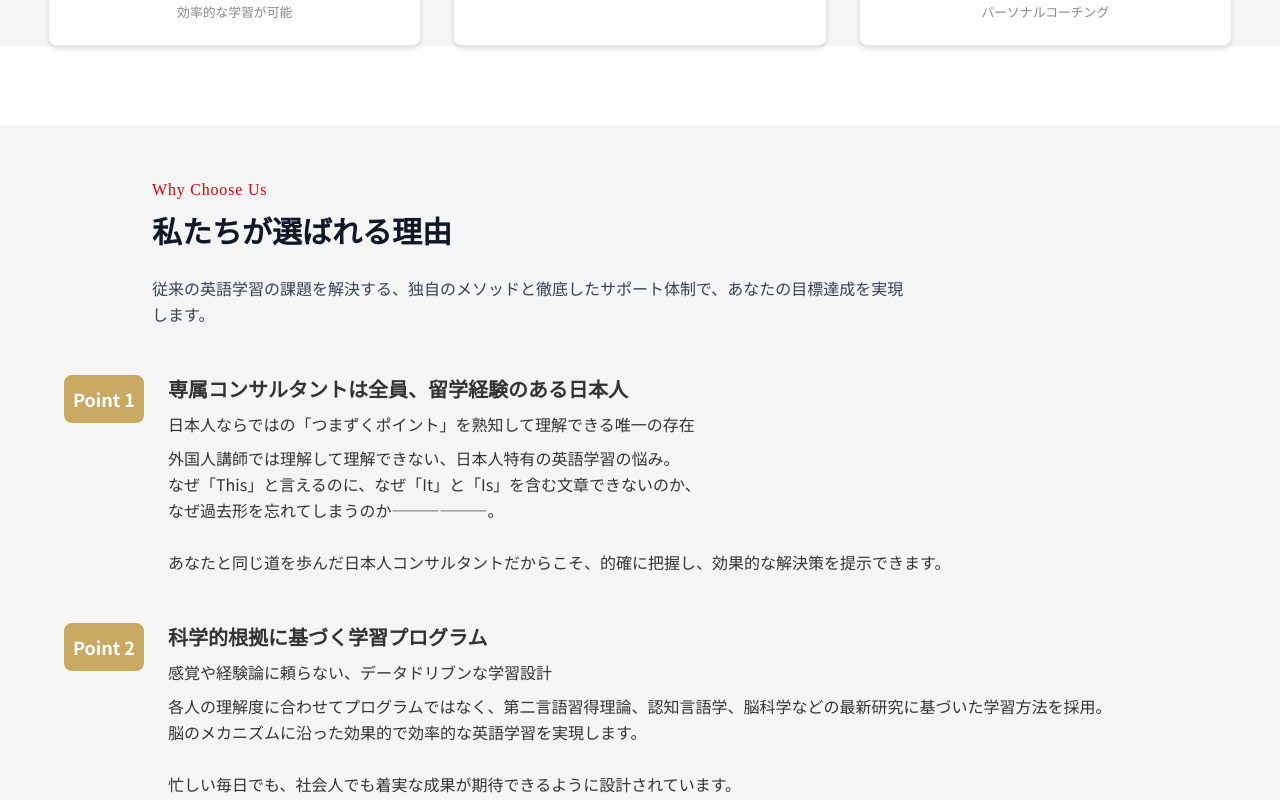
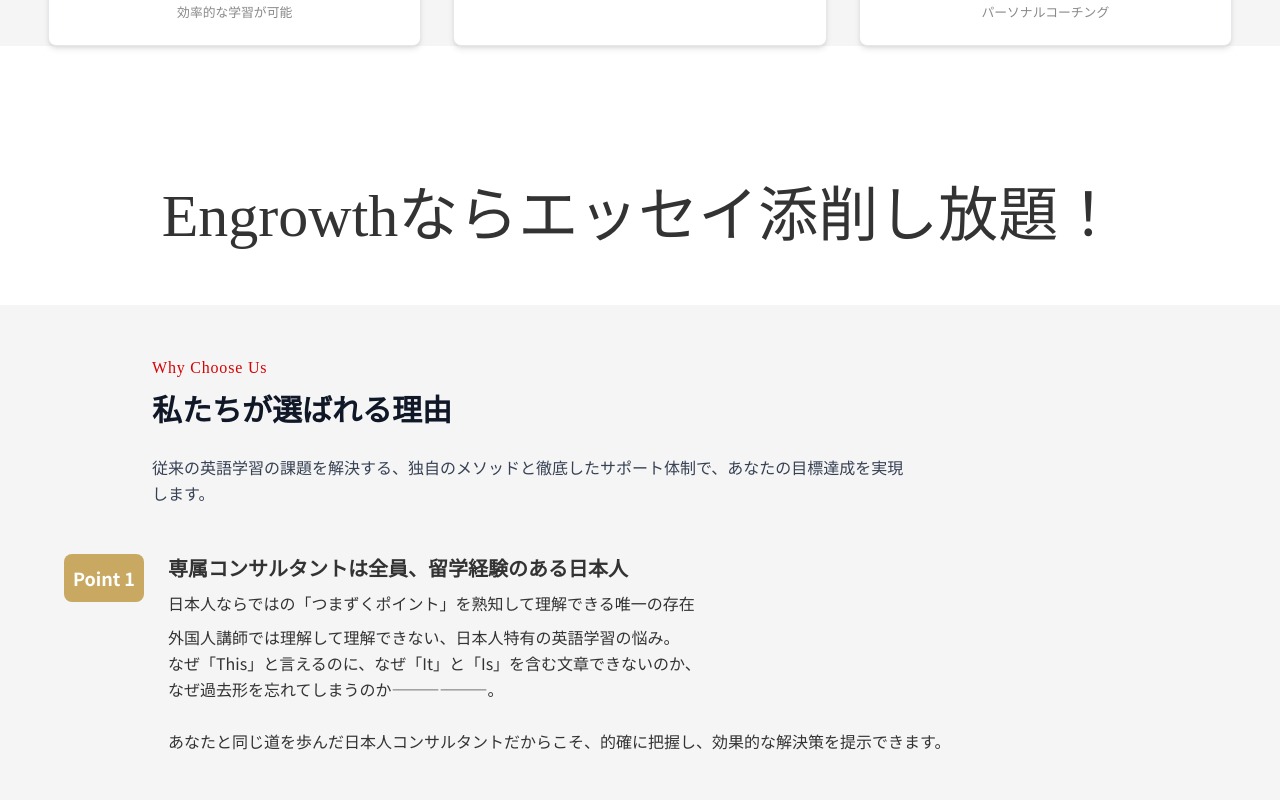
Before and after one commit to rino-07/engrowth, a Next.js app: page /courses/study in a window 1280 px wide. Shown: the part 1040-1840 px from the top of the page. Built offline with nearby package versions, Linux system fonts and the light colour scheme.

Commit message:
タイトル修正

```diff
--- a/src/app/courses/business/page.tsx
+++ b/src/app/courses/business/page.tsx
@@ -22,8 +22,8 @@
     <div className="min-h-screen">
       {/* 1. ヒーローセクション */}
       <Hero
-        title="ビジネスコース"
-        subtitle='学ことが支援になる'
+        title=""
+        subtitle=''
         bgDesktopSrc="/images/business/business_hero.png"
         bgMobileSrc="/images/hero_sma/business_hero_sma.png"
         bgPosition="center 40%"
--- a/src/app/courses/study/page.tsx
+++ b/src/app/courses/study/page.tsx
@@ -114,6 +114,16 @@
           </div>
         </Container>
       </Section>
+
+      <Section background="white" padding="sm">
+  <Container>
+    <div className="text-center">
+    <h2 style={{ fontSize: '60px', fontFamily: '"游明朝", "Yu Mincho", "ヒラギノ明朝 ProN W3", "Hiragino Mincho ProN", "MS PMincho", "MS 明朝", serif' }}>
+  Engrowthならエッセイ添削し放題！
+</h2>
+    </div>
+  </Container>
+</Section>
 
       {/* 4. Engrowthが選ばれる理由 */}
       <Section background="light-gray" className="py-12 sm:py-16 lg:py-24">
```
